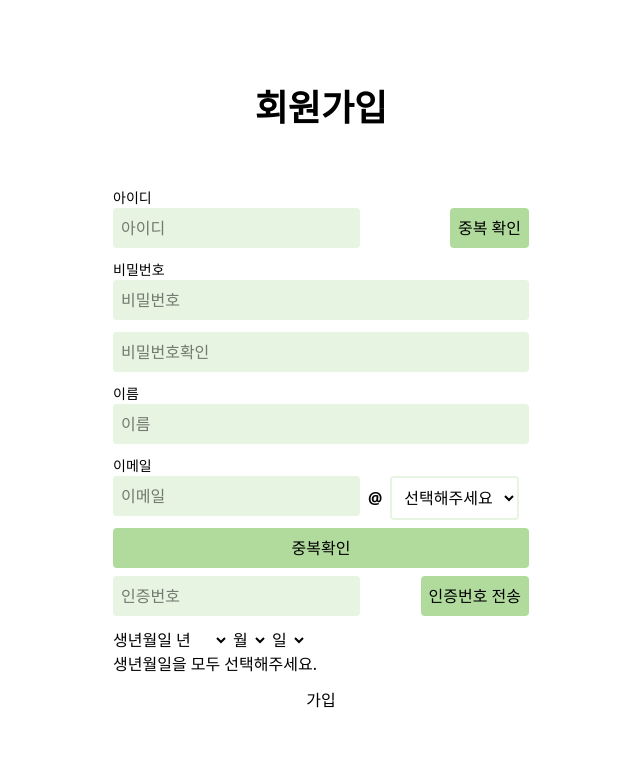
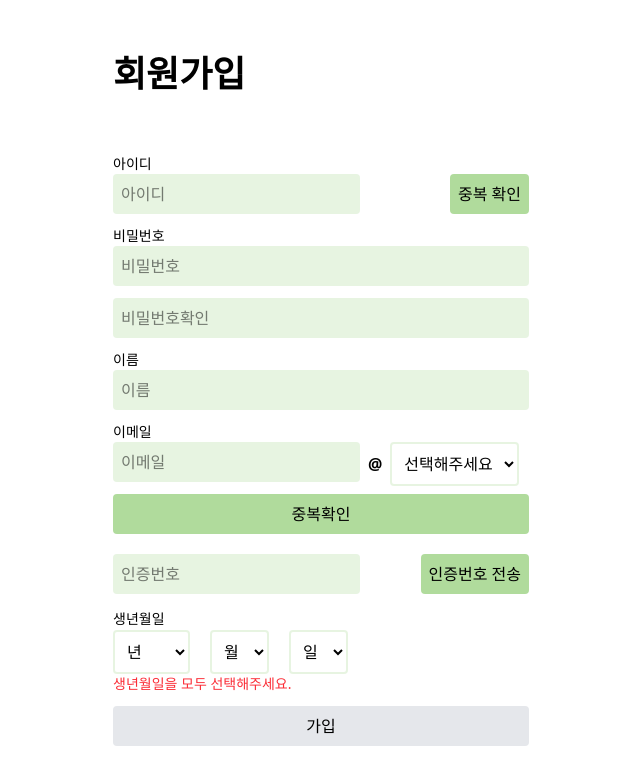
Before and after one commit to kdt-ful-class-three-group/KDT-FUL-3_PROJECT-A-3, a Next.js app in the folder client/: page /signup in a window 1280 px wide. Shown: the top 784 px of the page, without its empty margins (319-959 px from the left). Built offline with nearby package versions, Linux system fonts and the light colour scheme.

Commit message:
Feat : 생년월일 요소 스타일 지정

```diff
--- a/client/src/app/(auth)/signup/page.tsx
+++ b/client/src/app/(auth)/signup/page.tsx
@@ -32,8 +32,8 @@ export default function SignupPage() {
 
   return (
     <div className="flex min-h-screen items-center justify-center">
-      <div className="w-full max-w-md p-4 flex items-center justify-center flex-col">
-        <h1 className="text-4xl font-bold mb-15">회원가입</h1>
+      <div className="w-full max-w-md p-4 flex flex-col">
+        <h1 className="text-4xl font-bold mb-15 ">회원가입</h1>
         <SignupForm onSignup={handleSignup} />
       </div>
     </div>
--- a/client/src/components/auth/signup/SignupForm.tsx
+++ b/client/src/components/auth/signup/SignupForm.tsx
@@ -72,10 +72,15 @@ export function SignupForm({ onSignup }: { onSignup: (userData: { id: string; pa
           onChange={(val) => handleChange("birth", val)}
           onValidChange={setBirthValid}
         />
-        <Button name="가입"
+        <Button
+          name="가입"
           type="submit"
-          onClick={()=> router.push('/login')}
-          disabled={!isFormValid} />
+          onClick={() => router.push('/login')}
+          disabled={!isFormValid}
+          className={`cursor-pointer rounded p-2 ${
+        isFormValid ? 'bg-[#B0DB9C]' : 'bg-gray-200'
+          }`}
+        />
       </form>
     </div>
   )
--- a/client/src/components/auth/signup/fields/BirthField.tsx
+++ b/client/src/components/auth/signup/fields/BirthField.tsx
@@ -49,28 +49,34 @@ export function BirthField({ value , onChange, onValidChange }: BirthFieldProps)
   return (
     <div>
       <div>
-        <label htmlFor="birth">생년월일</label>
+        <label htmlFor="birth" className="text-sm">생년월일</label>
+        <div className="flex w-full gap-5">
           <Select
             name="year"
             value={year}
             onChange={(e) => setYear(e.target.value)}
             option={years.map((y) => ({ name: y === "" ? "년" : y, value: y }))}
+            className="p-2 border-2 rounded border-[#B0DB9C]/30"
           />
           <Select
             name="month"
             value={month}
             onChange={(e) => setMonth(e.target.value)}
             option={months.map((m) => ({ name: m === "" ? "월" : m, value: m }))}
+            className="p-2 border-2 rounded border-[#B0DB9C]/30"
           />
           <Select
             name="day"
             value={day}
             onChange={(e) => setDay(e.target.value)}
             option={days.map((d) => ({ name: d === "" ? "일" : d, value: d }))}
+            className="p-2 border-2 rounded border-[#B0DB9C]/30"
           />
+
+        </div>
       </div>
       {/* 에러 메시지 */}
-      {error && <p>{error}</p>}
+      {error && <p className="text-sm text-red-500">{error}</p>}
     </div>
   );
 }
--- a/client/src/components/auth/signup/fields/EmailField.tsx
+++ b/client/src/components/auth/signup/fields/EmailField.tsx
@@ -149,7 +149,7 @@ export function EmailField({ value, onChange, onValidChange }: EmailFieldProps)
         type="button"
         onClick={submitEmail}
         className="cursor-pointer
-         bg-[#B0DB9C] rounded p-2 w-full mt-2 mb-2"
+         bg-[#B0DB9C] rounded p-2 w-full mt-2 mb-5"
       />
       {/* 이메일 인증코드 발급/검증 */}
       <EmailVerification
```
Lines whose indentation alone changed are shown as unchanged.
